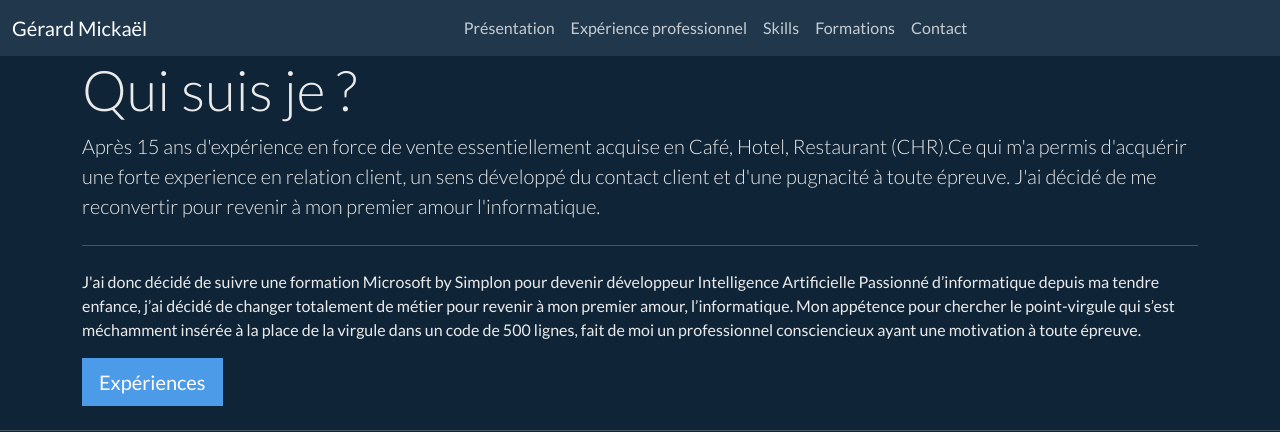
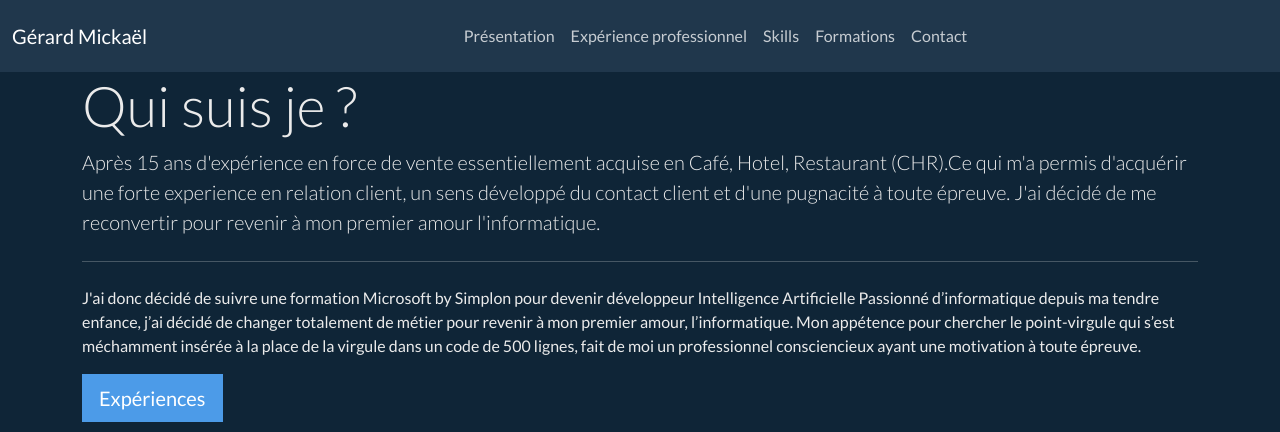
Before and after one commit to micka-sudo/cv_site, a Django app: page / in a window 1280 px wide. Shown: the top 432 px of the page. Run offline with Django 4.2, Linux system fonts and the light colour scheme; some libraries are stand-ins or nearby versions.

Commit message:
change css

```diff
--- a/app_site_cv/home/templates/home/home.html
+++ b/app_site_cv/home/templates/home/home.html
@@ -33,8 +33,8 @@
             <img class="w-100" src="{% get_media_prefix %}beach.jpg" alt="Image de blog">
         </div>
         <div class="col-lg text-justify">
-            <h2>Mes dernières expériences</h2>
-            <hr class="my-4">
+            <h1>En résumé</h1>
+            <hr class="my-3">
             <p class="lead">
                 <ul>
                     <li class="display-6">
--- a/app_site_cv/templates/navbar_footer.html
+++ b/app_site_cv/templates/navbar_footer.html
@@ -16,9 +16,9 @@
 
 <body>
 
-<nav class="navbar navbar-expand-lg navbar-dark bg-dark">
+<nav class="navbar navbar-expand-lg navbar-dark bg-dark py-3">
     <div class="container-fluid">
-        <a class="navbar-brand" href="#">Gérard Mickaël</a>
+        <a class="navbar-brand" href="https://www.youtube.com/watch?v=dQw4w9WgXcQ" target="_blank">Gérard Mickaël</a>
         <button class="navbar-toggler" type="button" data-bs-toggle="collapse" data-bs-target="#navbarColor02" aria-controls="navbarColor02" aria-expanded="false" aria-label="Toggle navigation">
           <span class="navbar-toggler-icon"></span>
         </button>
```
